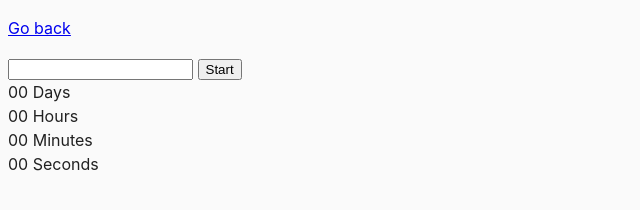
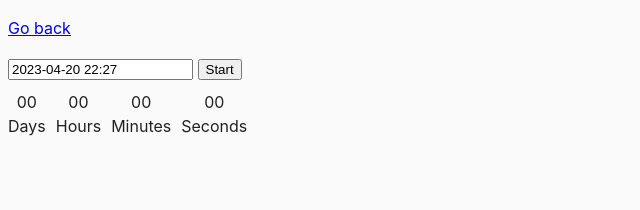
Before and after one commit to PaulPonomarenko/goit-js-hw-09, a website built with Parcel: page src/02-timer.html in a window 1280 px wide. Both pictures are taken after a click on the button "Start". Shown: the whole page, without its empty margins (0-640 px from the left). Built offline with nearby package versions, Linux system fonts and the light colour scheme.

Commit message:
добавляет второе задание

```diff
--- a/package.json
+++ b/package.json
@@ -18,6 +18,7 @@
     "url": "https://github.com/goitacademy/goit-js-hw-09/issues"
   },
   "dependencies": {
+    "flatpickr": "^4.6.13",
     "modern-normalize": "^1.1.0"
   },
   "devDependencies": {
--- a/src/css/common.css
+++ b/src/css/common.css
@@ -16,3 +16,13 @@ img {
   display: block;
   max-width: 100%;
 }
+.timer {
+  display: flex;
+  gap: 10px;
+  padding-top: 10px;
+}
+.field {
+  display: flex;
+  flex-direction: column;
+  align-items: center;
+}
--- a/src/js/02-timer.js
+++ b/src/js/02-timer.js
@@ -0,0 +1,62 @@
+import flatpickr from 'flatpickr';
+import 'flatpickr/dist/flatpickr.min.css';
+const myInput = document.querySelector('#datetime-picker');
+const btnStart = document.querySelector('button[data-start]');
+const days = document.querySelector('[data-days]');
+const hours = document.querySelector('[data-hours]');
+const minutes = document.querySelector('[data-minutes]');
+const seconds = document.querySelector('[data-seconds]');
+
+let countTime = null;
+const options = {
+  enableTime: true,
+  time_24hr: true,
+  defaultDate: new Date(),
+  minuteIncrement: 1,
+  onClose(selectedDates) {
+    if (selectedDates[0] < new Date()) {
+      window.alert('Please choose a date in the future');
+      btnStart.disabled = true;
+      return;
+    }
+    btnStart.disabled = false;
+    console.log(selectedDates[0]);
+  },
+};
+const fp = flatpickr(myInput, options);
+
+btnStart.addEventListener('click', onClick);
+function onClick() {
+  countTime = setInterval(setTime, 1000);
+}
+
+function setTime() {
+  const now = new Date();
+  const deff = fp.selectedDates[0] - now;
+  let timer = convertMs(deff);
+  if (deff < 1000) {
+    clearInterval(countTime);
+    return;
+  }
+  days.textContent = addLeadingZero(timer.days);
+  hours.textContent = addLeadingZero(timer.hours);
+  minutes.textContent = addLeadingZero(timer.minutes);
+  seconds.textContent = addLeadingZero(timer.seconds);
+}
+
+function addLeadingZero(value) {
+  return value.toString().padStart(2, '0');
+}
+
+function convertMs(ms) {
+  const second = 1000;
+  const minute = second * 60;
+  const hour = minute * 60;
+  const day = hour * 24;
+  const days = Math.floor(ms / day);
+  const hours = Math.floor((ms % day) / hour);
+  const minutes = Math.floor(((ms % day) % hour) / minute);
+  const seconds = Math.floor((((ms % day) % hour) % minute) / second);
+
+  return { days, hours, minutes, seconds };
+}
```
Also changed, not shown: 1 other file.
